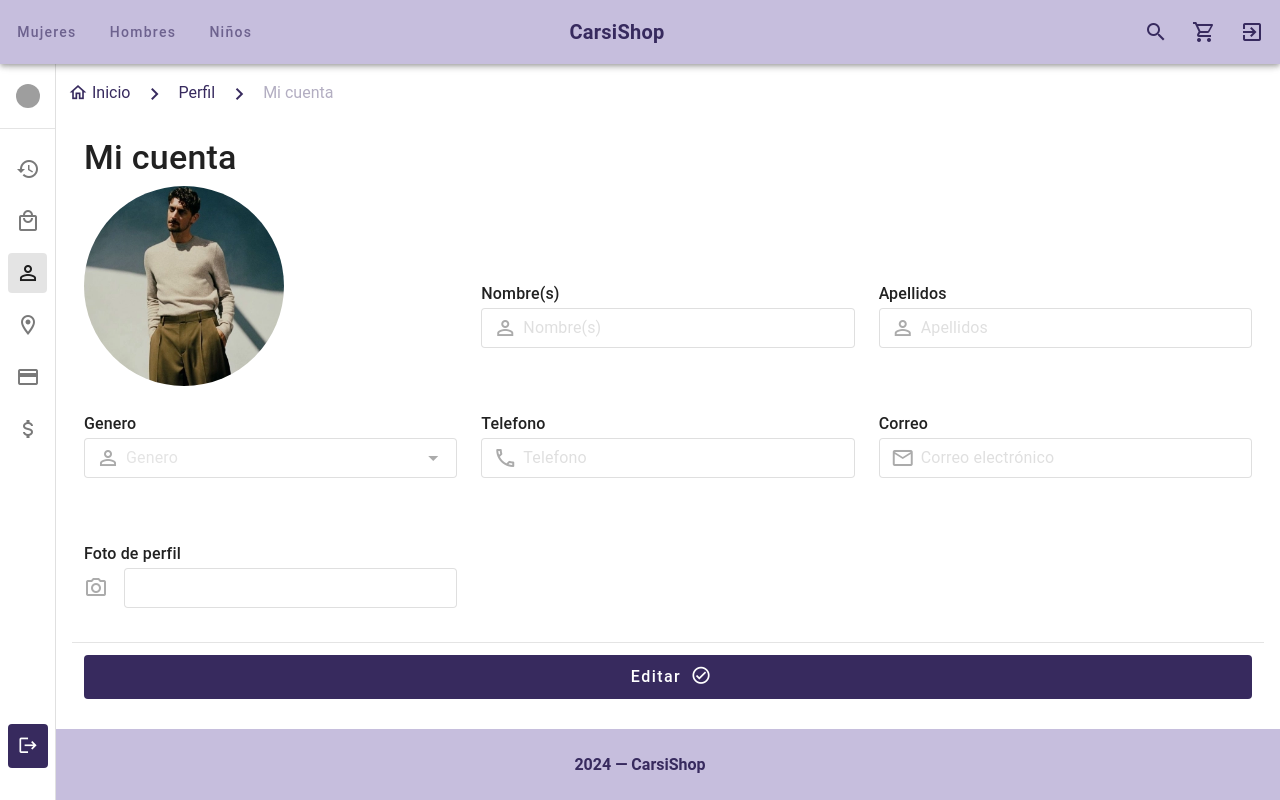
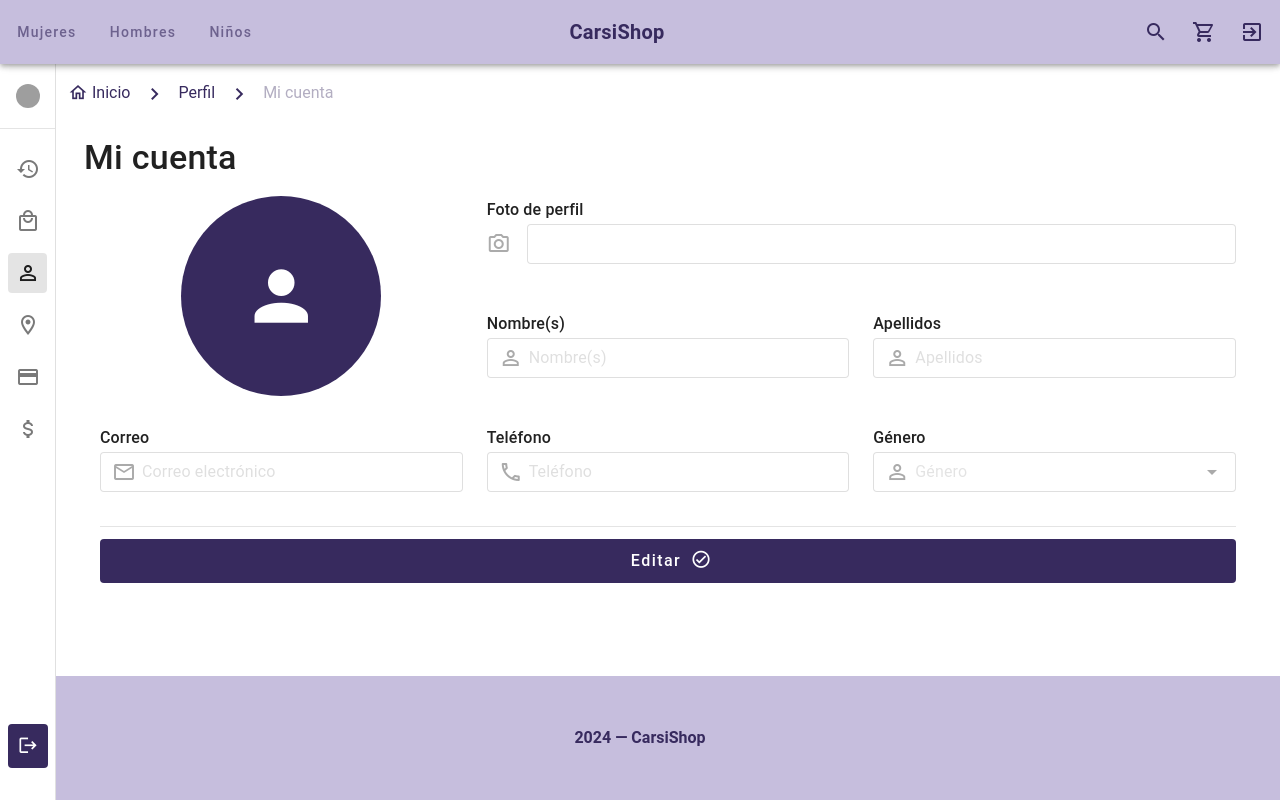
Before and after one commit to JoksanBahena/CARSISHOP-UI, a Vue app: page /profile/account in a window 1280 px wide. Built offline with nearby package versions, Linux system fonts and the light colour scheme; grey boxes are pictures that could not be loaded.

Commit message:
[MODIFY] reestructuración de diseño, corrección de imagen y validación de telefono añadida

```diff
--- a/src/views/profile/ProfileAccountView.vue
+++ b/src/views/profile/ProfileAccountView.vue
@@ -2,23 +2,45 @@
   <breadcrumbs-component :items="items" />
   <v-container>
     <p class="text-h4 font-weight-medium mb-2">Mi cuenta</p>
+    <v-card variant="flat">
+      <v-card-item>
         <v-form>
           <v-row>
-        <v-col cols="12" md="4">
+            <v-col cols="12" lg="4" md="4" class="text-center">
+              <v-avatar size="200" :color="colors.primary_dark">
                 <v-img
-            lazy-src="@/assets/imgs/men_card.webp"
-            src="@/assets/imgs/men_card.webp"
-            width="200"
-            height="200"
-            aspect-ratio="1"
-            class="-lighten-2 rounded-circle"
-            cover
-          >
-          </v-img>
+                  v-if="image_url"
+                  :src="image_url"
+                  alt="profile picture"
+                />
+                <v-icon v-else size="80"> mdi-account </v-icon>
+              </v-avatar>
             </v-col>
-        <v-col cols="12" md="4" class="mt-auto">
-          <div class="mb-4">
-            <div class="text-subtitle-1 font-weight-medium">Nombre(s)</div>
+            <v-col cols="12" lg="8" md="8">
+              <v-row>
+                <v-col cols="12">
+                  <div class="text-subtitle-1 font-weight-medium">
+                    Foto de perfil
+                  </div>
+                  <v-file-input
+                    density="compact"
+                    type="file"
+                    accept="image/png, image/jpeg, image/bmp"
+                    variant="outlined"
+                    prepend-icon="mdi-camera-outline"
+                    chips
+                    show-size
+                    @change="onFileChange"
+                    :disabled="is_disabled"
+                    v-model="state.img"
+                    :error-messages="v$.img.$errors.map((e) => e.$message)"
+                  />
+                </v-col>
+                <v-col cols="12" lg="6">
+                  <div>
+                    <div class="text-subtitle-1 font-weight-medium">
+                      Nombre(s)
+                    </div>
                     <v-text-field
                       density="compact"
                       placeholder="Nombre(s)"
@@ -32,9 +54,10 @@
                     />
                   </div>
                 </v-col>
-        <v-col cols="12" md="4" class="mt-auto">
-          <div class="mb-4">
-            <div class="text-subtitle-1 font-weight-medium">Apellidos</div>
+                <v-col cols="12" md="6">
+                  <div class="text-subtitle-1 font-weight-medium">
+                    Apellidos
+                  </div>
                   <v-text-field
                     density="compact"
                     placeholder="Apellidos"
@@ -46,66 +69,11 @@
                     @blur="v$.surname.$touch"
                     :error-messages="v$.surname.$errors.map((e) => e.$message)"
                   />
-          </div>
                 </v-col>
               </v-row>
-
+            </v-col>
+          </v-row>
           <v-row>
-        <!-- <v-col cols="12" md="4">
-            <div class="mb-4">
-              <div class="text-subtitle-1 font-weight-medium">
-                Fecha de nacimiento
-              </div>
-              <v-text-field
-                density="compact"
-                placeholder="Correo electrónico"
-                prepend-inner-icon="mdi-calendar-month-outline"
-                variant="outlined"
-                :disabled="is_disabled"
-                v-model="state.birthdate"
-                @input="v$.birthdate.$touch"
-                @blur="v$.birthdate.$touch"
-                :error-messages="v$.birthdate.$errors.map((e) => e.$message)"
-              />
-            </div>
-          </v-col> -->
-        <v-col cols="12" md="4">
-          <div class="mb-4">
-            <div class="text-subtitle-1 font-weight-medium">Genero</div>
-            <v-select
-              density="compact"
-              placeholder="Genero"
-              prepend-inner-icon="mdi-account-outline"
-              variant="outlined"
-              clearable
-              chips
-              :items="generes"
-              :disabled="is_disabled"
-              v-model="state.genere"
-              @input="v$.genere.$touch"
-              @blur="v$.genere.$touch"
-              :error-messages="v$.genere.$errors.map((e) => e.$message)"
-            />
-          </div>
-        </v-col>
-        <v-col cols="12" md="4">
-          <div class="mb-4">
-            <div class="text-subtitle-1 font-weight-medium">Telefono</div>
-            <v-text-field
-              density="compact"
-              placeholder="Telefono"
-              prepend-inner-icon="mdi-phone-outline"
-              variant="outlined"
-              type="number"
-              :disabled="is_disabled"
-              v-model="state.phone"
-              @input="v$.phone.$touch"
-              @blur="v$.phone.$touch"
-              :error-messages="v$.phone.$errors.map((e) => e.$message)"
-              :counter="10"
-            />
-          </div>
-        </v-col>
             <v-col cols="12" md="4">
               <div class="text-subtitle-1 font-weight-medium">Correo</div>
               <v-text-field
@@ -120,27 +88,44 @@
                 :error-messages="v$.email.$errors.map((e) => e.$message)"
               />
             </v-col>
-      </v-row>
-      <v-row>
+
             <v-col cols="12" md="4">
-          <div class="text-subtitle-1 font-weight-medium">Foto de perfil</div>
-          <v-file-input
+              <div class="text-subtitle-1 font-weight-medium">Teléfono</div>
+              <v-text-field
                 density="compact"
-            type="file"
-            accept="image/png, image/jpeg, image/bmp"
+                placeholder="Teléfono"
+                prepend-inner-icon="mdi-phone-outline"
                 variant="outlined"
-            prepend-icon="mdi-camera-outline"
-            chips
-            show-size
-            @change="onFileChange"
+                type="number"
+                hide-spin-buttons
                 :disabled="is_disabled"
-            v-model="state.img"
-            :error-messages="v$.img.$errors.map((e) => e.$message)"
+                v-model="state.phone"
+                @input="v$.phone.$touch"
+                @blur="v$.phone.$touch"
+                :error-messages="v$.phone.$errors.map((e) => e.$message)"
+                :counter="10"
               />
             </v-col>
-      </v-row>
-      <v-row>
-        <v-divider></v-divider>
+
+            <v-col cols="12" md="4">
+              <div class="text-subtitle-1 font-weight-medium">Género</div>
+              <v-select
+                density="compact"
+                placeholder="Género"
+                prepend-inner-icon="mdi-account-outline"
+                variant="outlined"
+                clearable
+                chips
+                :items="generes"
+                :disabled="is_disabled"
+                v-model="state.genere"
+                @input="v$.genere.$touch"
+                @blur="v$.genere.$touch"
+                :error-messages="v$.genere.$errors.map((e) => e.$message)"
+              />
+            </v-col>
+
+            <v-divider />
 
             <v-col v-if="!is_disabled" cols="6">
               <v-btn
@@ -170,6 +155,8 @@
             </v-col>
           </v-row>
         </v-form>
+      </v-card-item>
+    </v-card>
   </v-container>
 </template>
 
@@ -211,8 +198,7 @@ const generes = ["Masculino", "Femenino", "Otro"];
 
 const user = {
   name: "",
-  suranme: "",
-  birthdate: "",
+  surname: "",
   genere: null,
   phone: "",
   email: "",
@@ -251,21 +237,22 @@ const rules = {
       regex(/^[a-zA-ZÀ-ÿ\s]+$/)
     ),
   },
-  // birthdate: {
-  //   required: withMessage("La fecha de nacimiento es requerida", required),
-  // },
   genere: {
     required: withMessage("El genero es requerido", required),
   },
   phone: {
-    required: withMessage("El telefono es requerido", required),
-    integer: withMessage("El telefono debe ser un número", integer),
+    required: withMessage("El teléfono es requerido", required),
+    integer: withMessage("El teléfono debe ser un número", integer),
+    regex: withMessage(
+      "El teléfono solo debe contener números",
+      regex(/^\d+$/)
+    ),
     minLength: withMessage(
-      "El telefono debe tener al menos 10 caracteres",
+      "El teléfono debe tener al menos 10 caracteres",
       minLength(10)
     ),
     maxLength: withMessage(
-      "El telefono debe tener menos de 10 caracteres",
+      "El teléfono debe tener menos de 10 caracteres",
       maxLength(10)
     ),
   },
@@ -291,7 +278,6 @@ const submitForm = () => {
   if (v$.value.$error) {
     return;
   } else {
-    console.log(v$.value.$error);
     alert(JSON.stringify(state));
     is_disabled.value = true;
   }
@@ -313,10 +299,6 @@ const onFileChange = (e) => {
   const reader = new FileReader();
 
   reader.onload = (e) => {
-    image_url.value = e.target.result;
-    console.log(file.size);
-    console.log(file);
-
     if (file.size > 2_000_000) {
       state.img = null;
       Swal.fire({
@@ -327,8 +309,8 @@ const onFileChange = (e) => {
       });
       return;
     }
+    image_url.value = e.target.result;
   };
-
   reader.readAsDataURL(file);
 };
 </script>
```
Lines whose indentation alone changed are shown as unchanged.
